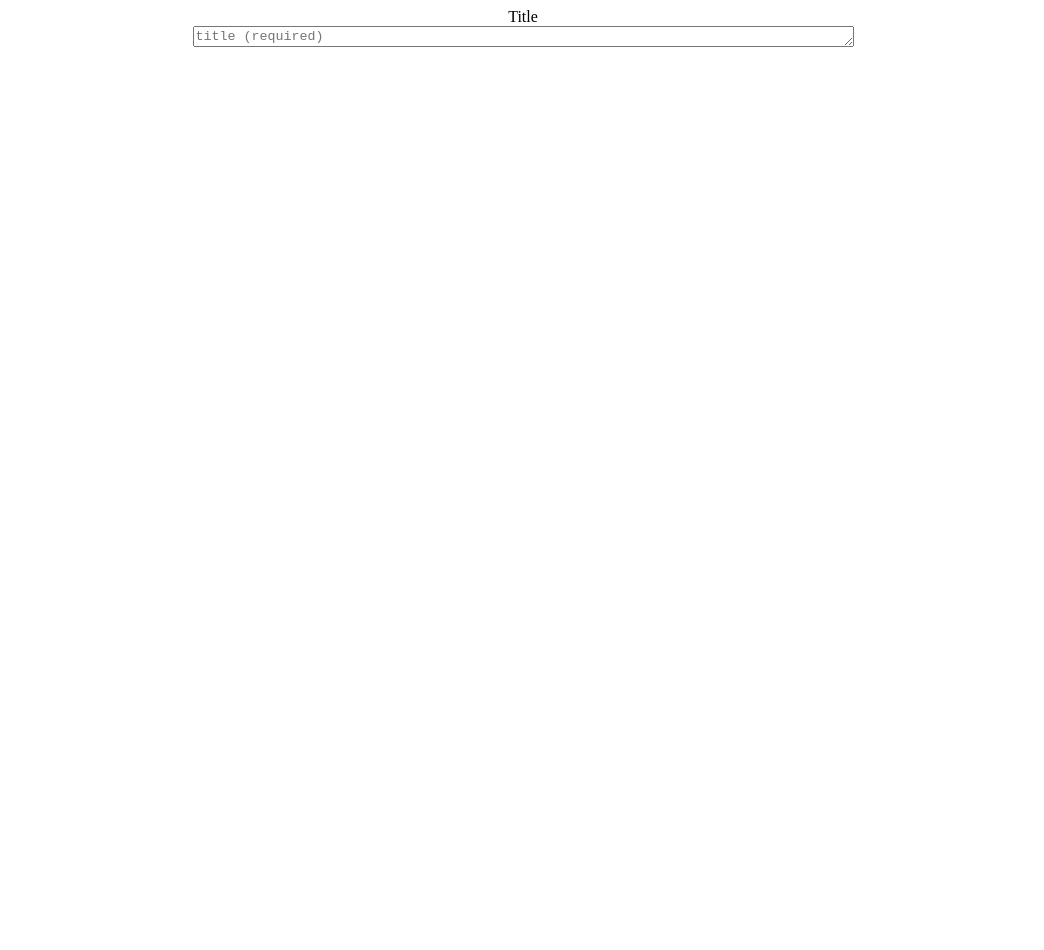
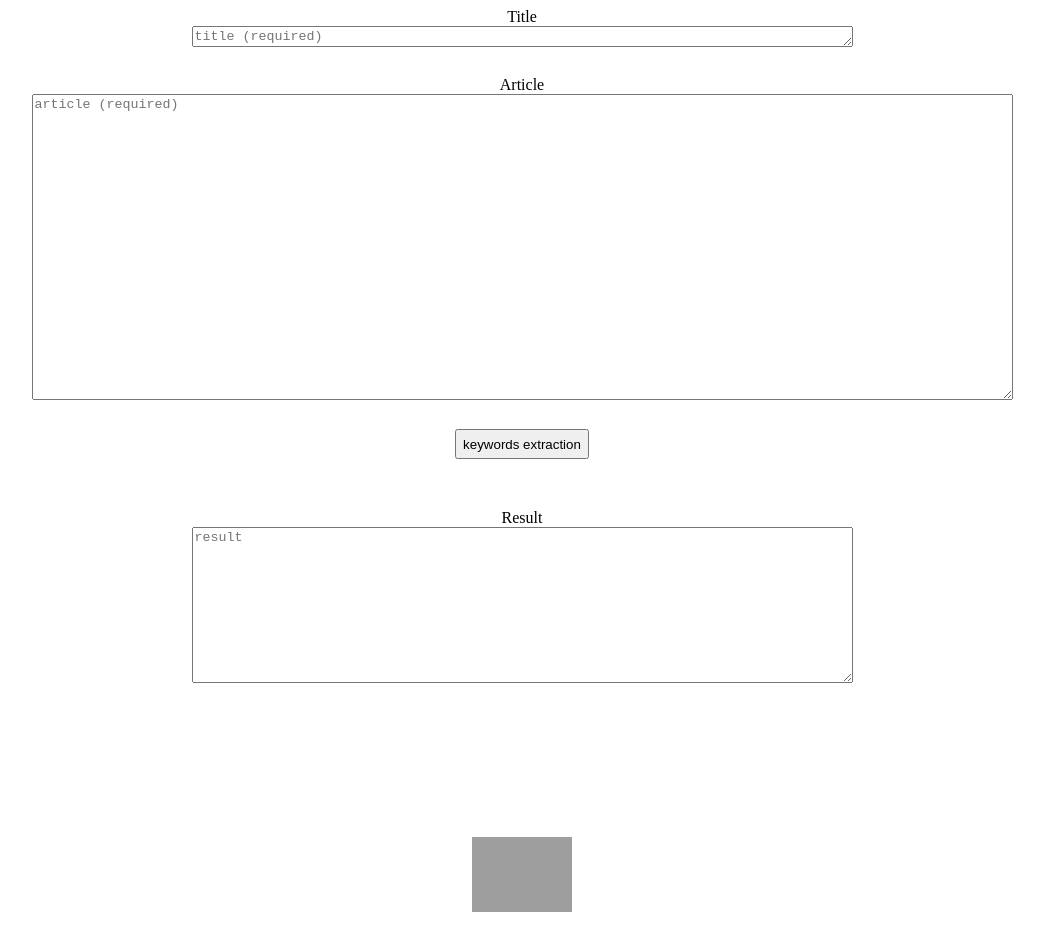
Before and after one commit to alksoho-tomcat/keywordextraction, a plain HTML site: page index.html in a window 1280 px wide. Shown: the top 950 px of the page, without its empty margins (118-1162 px from the left). After the commit the page ends 924 px from the top, so only its background shows below. Drawn offline with nearby package versions, Linux system fonts and the light colour scheme; grey boxes are pictures that could not be loaded.

Commit message:
Update stylesheet.css

```diff
--- a/stylesheet.css
+++ b/stylesheet.css
@@ -1,7 +1,7 @@
 .inputTitle{
 	width: auto;
-	height: 2000px;
-	margin-left: 2px;
+	height: auto;
+	margin-left: auto;
 	margin-right: auto;
 	margin-bottom: 25px;
 }
```
